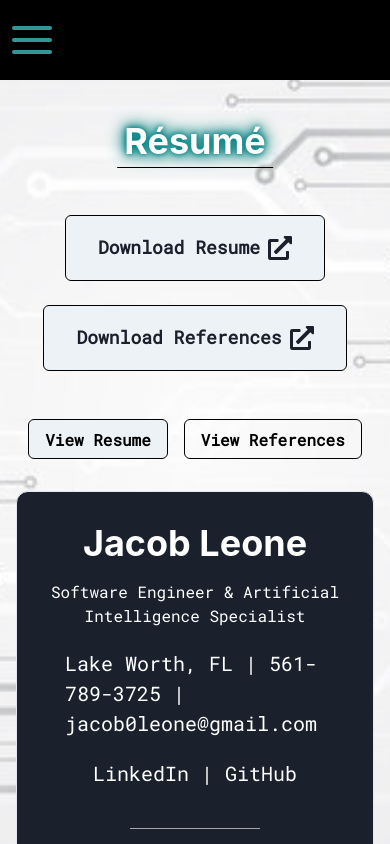
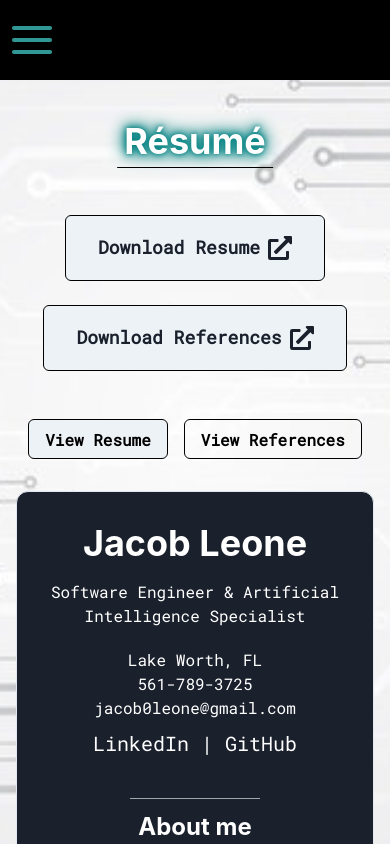
Before and after one commit to jacklion710/jacobleone-tech-portfolio, a Next.js app: page /Resume in a window 390 px wide. Shown: the top 844 px of the page. Built offline with nearby package versions, Linux system fonts and the light colour scheme.

Commit message:
Removed duplicate text and mobile formatting

```diff
--- a/components/ResumeComponent.tsx
+++ b/components/ResumeComponent.tsx
@@ -9,8 +9,11 @@ import {
   LinkOverlay,
   Divider
 } from '@chakra-ui/react';
+import { useMediaQuery } from "@chakra-ui/react";
 
 const ResumeComponent: React.FC = () => {
+  const [isLargerThan48em] = useMediaQuery("(min-width: 48em)");
+
   return (
     <Box
       border="1px"
@@ -33,8 +36,30 @@ const ResumeComponent: React.FC = () => {
         w="full"
         px={5}
       >
-        <Text color="white" fontSize="xl" mb={5}>Lake Worth, FL | 561-789-3725 | jacob0leone@gmail.com</Text>
-
+        <Flex
+          direction={{ base: "column", sm: "row" }}
+          justifyContent="center"
+          alignItems="center"
+          mb={{ base: 2, md: 5 }}
+          px={{ base: 3, sm: 0 }}
+          textAlign="center"
+          wrap="nowrap"
+        >
+          <Text color="white" fontSize={{ base: "md", md: "xl" }} whiteSpace="nowrap">
+            Lake Worth, FL {isLargerThan48em ? "|" : ""}
+          </Text>
+          <Text
+            color="white"
+            fontSize={{ base: "md", md: "xl" }}
+            whiteSpace="nowrap"
+            mx={1}
+          >
+            561-789-3725 {isLargerThan48em ? "|" : ""}
+          </Text>
+          <Text color="white" fontSize={{ base: "md", md: "xl" }} whiteSpace="nowrap">
+            jacob0leone@gmail.com
+          </Text>
+        </Flex>
         <LinkBox>
             <Text color="white" fontSize="xl" mb={10}>
                 <LinkOverlay href="https://www.linkedin.com/" isExternal>LinkedIn</LinkOverlay>
@@ -198,9 +223,6 @@ const ResumeComponent: React.FC = () => {
         <Text color="white" mb={1}>
         ▪ Integration between RNBO.js, webaudio and p5.js for an interactive web based experience involving interactive audio and visual elements on a web browser.
         </Text>
-        <Text color="white" mb={1}>
-        ▪ Worked closely with professors and colleagues to research, design, and systematize the detection mechanism.
-        </Text>
         <Text color="white" mb={10}>
         ▪ Created a responsive UI using typescript for user friendly web based audio-visual experiences.
         </Text>
```
